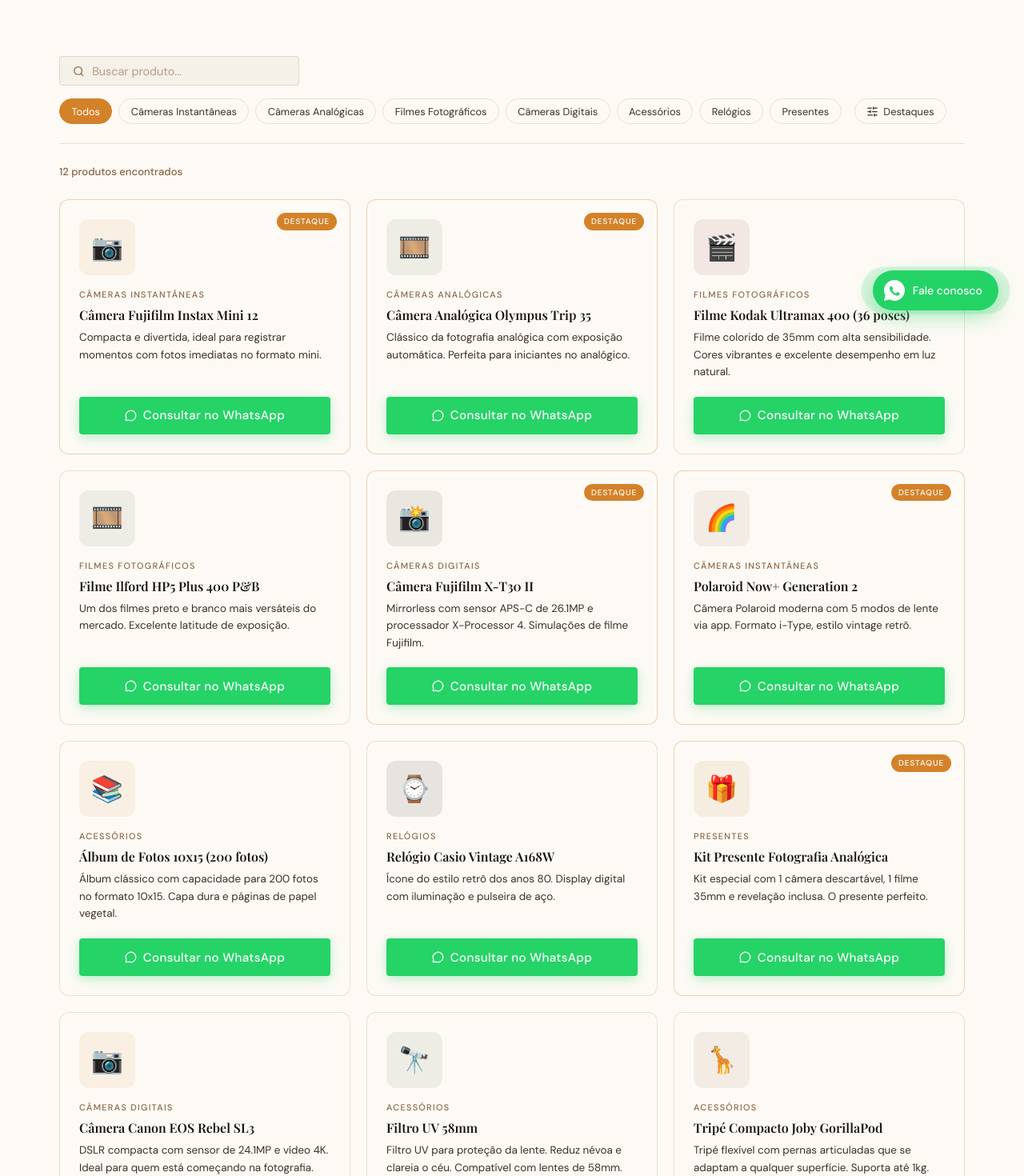
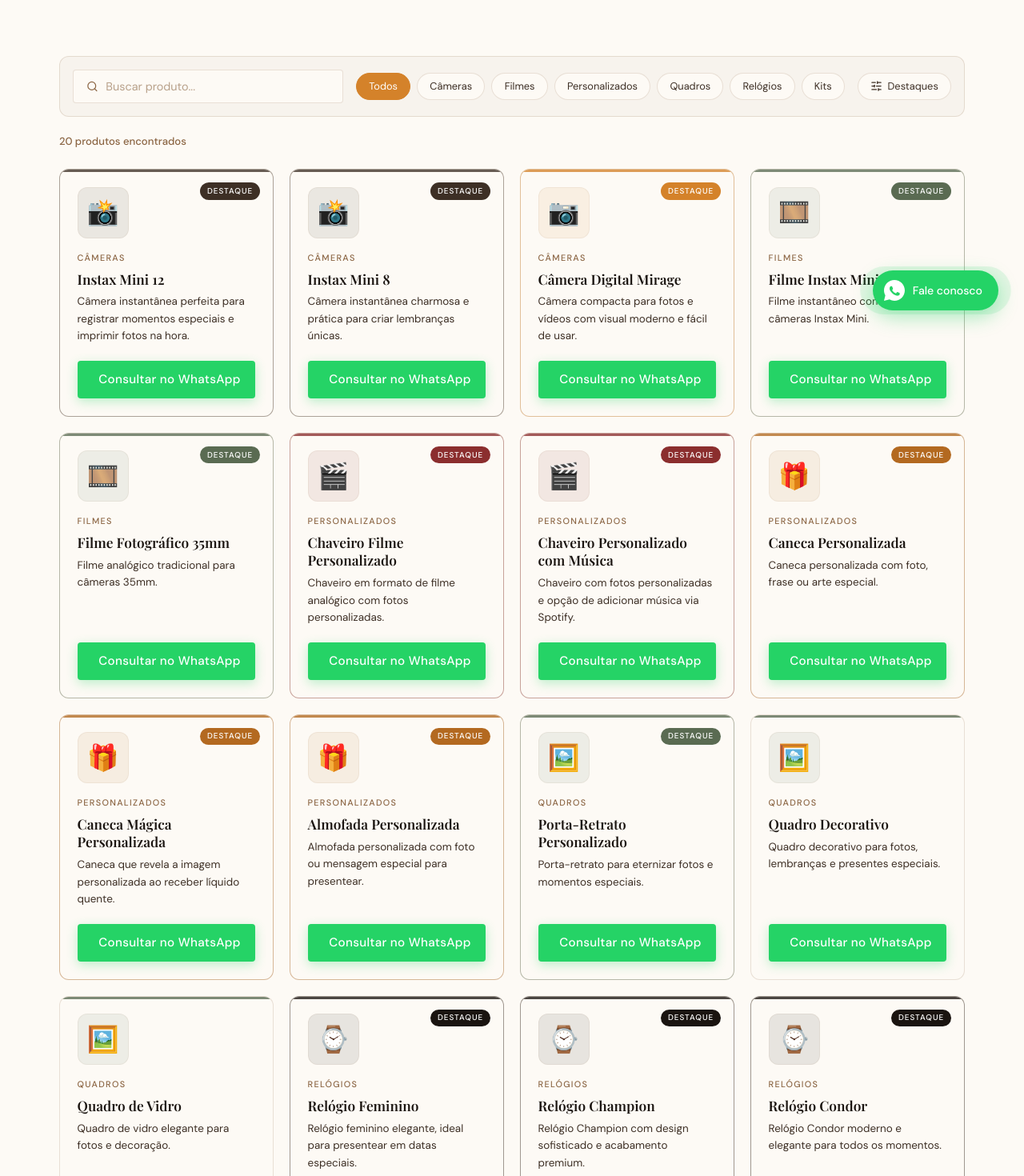
Before and after one commit to erickramossantoser/foto-ferrara-site, a React (Vite) app: page /produtos in a window 1280 px wide. Shown: the part 380-1850 px from the top of the page at 80% size. Built offline with nearby package versions, Linux system fonts and the light colour scheme; a web font is replaced by a local one.

Commit message:
chore: preparando site Foto Ferrara para aprovacao

```diff
--- a/index.html
+++ b/index.html
@@ -8,7 +8,7 @@
     <meta name="description" content="Foto Ferrara - Especialistas em revelação de fotos, filmes analógicos, câmeras e presentes fotográficos no centro de São Paulo desde 2000." />
     <meta name="keywords" content="revelação de fotos, filmes analógicos, câmeras, polaroid, fotografia, São Paulo" />
     <meta property="og:title" content="Foto Ferrara | Revelação de Fotos em São Paulo" />
-    <meta property="og:description" content="Mais de 35 anos revelando memórias no coração de São Paulo." />
+    <meta property="og:description" content="Mais de 26 anos revelando memórias no coração de São Paulo." />
     <meta property="og:type" content="website" />
     <link rel="preconnect" href="https://fonts.googleapis.com" />
     <link rel="preconnect" href="https://fonts.gstatic.com" crossorigin />
--- a/src/components/Footer.jsx
+++ b/src/components/Footer.jsx
@@ -21,7 +21,7 @@
               </div>
             </div>
             <p className="footer__tagline">
-              Revelamos memórias há mais de três décadas no coração de São Paulo.
+              Revelamos memórias há mais de 26 anos no coração de São Paulo.
             </p>
           </div>
 
--- a/src/components/Header.jsx
+++ b/src/components/Header.jsx
@@ -1,5 +1,5 @@
 import { useState, useEffect } from 'react';
-import { Link, NavLink, useLocation } from 'react-router-dom';
+import { Link, NavLink } from 'react-router-dom';
 import { Menu, X } from 'lucide-react';
 import { openWhatsApp } from '../hooks/useWhatsApp';
 import logo from '../assets/img foto ferrara.png';
@@ -16,14 +16,10 @@
 export default function Header() {
   const [open, setOpen]         = useState(false);
   const [scrolled, setScrolled] = useState(false);
-  const location                = useLocation();
-
-  useEffect(() => {
-    setOpen(false);
-  }, [location]);
 
   useEffect(() => {
     const onScroll = () => setScrolled(window.scrollY > 48);
+    onScroll();
     window.addEventListener('scroll', onScroll, { passive: true });
     return () => window.removeEventListener('scroll', onScroll);
   }, []);
@@ -84,6 +80,7 @@
               key={to}
               to={to}
               end={to === '/'}
+              onClick={() => setOpen(false)}
               className={({ isActive }) =>
                 `header__drawer-link${isActive ? ' header__drawer-link--active' : ''}`
               }
--- a/src/data/produtos.json
+++ b/src/data/produtos.json
@@ -1,98 +1,162 @@
 [
   {
     "id": 1,
-    "nome": "Câmera Fujifilm Instax Mini 12",
-    "categoria": "Câmeras Instantâneas",
-    "descricao": "Compacta e divertida, ideal para registrar momentos com fotos imediatas no formato mini.",
+    "nome": "Instax Mini 12",
+    "categoria": "Câmeras",
+    "descricao": "Câmera instantânea perfeita para registrar momentos especiais e imprimir fotos na hora.",
+    "emoji": "📸",
+    "destaque": true
+  },
+  {
+    "id": 2,
+    "nome": "Instax Mini 8",
+    "categoria": "Câmeras",
+    "descricao": "Câmera instantânea charmosa e prática para criar lembranças únicas.",
+    "emoji": "📸",
+    "destaque": true
+  },
+  {
+    "id": 3,
+    "nome": "Câmera Digital Mirage",
+    "categoria": "Câmeras",
+    "descricao": "Câmera compacta para fotos e vídeos com visual moderno e fácil de usar.",
     "emoji": "📷",
     "destaque": true
   },
   {
-    "id": 2,
-    "nome": "Câmera Analógica Olympus Trip 35",
-    "categoria": "Câmeras Analógicas",
-    "descricao": "Clássico da fotografia analógica com exposição automática. Perfeita para iniciantes no analógico.",
+    "id": 4,
+    "nome": "Filme Instax Mini",
+    "categoria": "Filmes",
+    "descricao": "Filme instantâneo compatível com câmeras Instax Mini.",
     "emoji": "🎞️",
     "destaque": true
   },
   {
-    "id": 3,
-    "nome": "Filme Kodak Ultramax 400 (36 poses)",
-    "categoria": "Filmes Fotográficos",
-    "descricao": "Filme colorido de 35mm com alta sensibilidade. Cores vibrantes e excelente desempenho em luz natural.",
-    "emoji": "🎬",
-    "destaque": false
-  },
-  {
-    "id": 4,
-    "nome": "Filme Ilford HP5 Plus 400 P&B",
-    "categoria": "Filmes Fotográficos",
-    "descricao": "Um dos filmes preto e branco mais versáteis do mercado. Excelente latitude de exposição.",
+    "id": 5,
+    "nome": "Filme Fotográfico 35mm",
+    "categoria": "Filmes",
+    "descricao": "Filme analógico tradicional para câmeras 35mm.",
     "emoji": "🎞️",
-    "destaque": false
-  },
-  {
-    "id": 5,
-    "nome": "Câmera Fujifilm X-T30 II",
-    "categoria": "Câmeras Digitais",
-    "descricao": "Mirrorless com sensor APS-C de 26.1MP e processador X-Processor 4. Simulações de filme Fujifilm.",
-    "emoji": "📸",
     "destaque": true
   },
   {
     "id": 6,
-    "nome": "Polaroid Now+ Generation 2",
-    "categoria": "Câmeras Instantâneas",
-    "descricao": "Câmera Polaroid moderna com 5 modos de lente via app. Formato i-Type, estilo vintage retrô.",
-    "emoji": "🌈",
+    "nome": "Chaveiro Filme Personalizado",
+    "categoria": "Personalizados",
+    "descricao": "Chaveiro em formato de filme analógico com fotos personalizadas.",
+    "emoji": "🎬",
     "destaque": true
   },
   {
     "id": 7,
-    "nome": "Álbum de Fotos 10x15 (200 fotos)",
-    "categoria": "Acessórios",
-    "descricao": "Álbum clássico com capacidade para 200 fotos no formato 10x15. Capa dura e páginas de papel vegetal.",
-    "emoji": "📚",
-    "destaque": false
+    "nome": "Chaveiro Personalizado com Música",
+    "categoria": "Personalizados",
+    "descricao": "Chaveiro com fotos personalizadas e opção de adicionar música via Spotify.",
+    "emoji": "🎬",
+    "destaque": true
   },
   {
     "id": 8,
-    "nome": "Relógio Casio Vintage A168W",
-    "categoria": "Relógios",
-    "descricao": "Ícone do estilo retrô dos anos 80. Display digital com iluminação e pulseira de aço.",
-    "emoji": "⌚",
-    "destaque": false
+    "nome": "Caneca Personalizada",
+    "categoria": "Personalizados",
+    "descricao": "Caneca personalizada com foto, frase ou arte especial.",
+    "emoji": "🎁",
+    "destaque": true
   },
   {
     "id": 9,
-    "nome": "Kit Presente Fotografia Analógica",
-    "categoria": "Presentes",
-    "descricao": "Kit especial com 1 câmera descartável, 1 filme 35mm e revelação inclusa. O presente perfeito.",
+    "nome": "Caneca Mágica Personalizada",
+    "categoria": "Personalizados",
+    "descricao": "Caneca que revela a imagem personalizada ao receber líquido quente.",
     "emoji": "🎁",
     "destaque": true
   },
   {
     "id": 10,
-    "nome": "Câmera Canon EOS Rebel SL3",
-    "categoria": "Câmeras Digitais",
-    "descricao": "DSLR compacta com sensor de 24.1MP e vídeo 4K. Ideal para quem está começando na fotografia.",
-    "emoji": "📷",
+    "nome": "Almofada Personalizada",
+    "categoria": "Personalizados",
+    "descricao": "Almofada personalizada com foto ou mensagem especial para presentear.",
+    "emoji": "🎁",
+    "destaque": true
+  },
+  {
+    "id": 11,
+    "nome": "Porta-Retrato Personalizado",
+    "categoria": "Quadros",
+    "descricao": "Porta-retrato para eternizar fotos e momentos especiais.",
+    "emoji": "🖼️",
+    "destaque": true
+  },
+  {
+    "id": 12,
+    "nome": "Quadro Decorativo",
+    "categoria": "Quadros",
+    "descricao": "Quadro decorativo para fotos, lembranças e presentes especiais.",
+    "emoji": "🖼️",
     "destaque": false
   },
   {
-    "id": 11,
-    "nome": "Filtro UV 58mm",
-    "categoria": "Acessórios",
-    "descricao": "Filtro UV para proteção da lente. Reduz névoa e clareia o céu. Compatível com lentes de 58mm.",
-    "emoji": "🔭",
+    "id": 13,
+    "nome": "Quadro de Vidro",
+    "categoria": "Quadros",
+    "descricao": "Quadro de vidro elegante para fotos e decoração.",
+    "emoji": "🖼️",
     "destaque": false
   },
   {
-    "id": 12,
-    "nome": "Tripé Compacto Joby GorillaPod",
-    "categoria": "Acessórios",
-    "descricao": "Tripé flexível com pernas articuladas que se adaptam a qualquer superfície. Suporta até 1kg.",
-    "emoji": "🦒",
-    "destaque": false
+    "id": 14,
+    "nome": "Relógio Feminino",
+    "categoria": "Relógios",
+    "descricao": "Relógio feminino elegante, ideal para presentear em datas especiais.",
+    "emoji": "⌚",
+    "destaque": true
+  },
+  {
+    "id": 15,
+    "nome": "Relógio Champion",
+    "categoria": "Relógios",
+    "descricao": "Relógio Champion com design sofisticado e acabamento premium.",
+    "emoji": "⌚",
+    "destaque": true
+  },
+  {
+    "id": 16,
+    "nome": "Relógio Condor",
+    "categoria": "Relógios",
+    "descricao": "Relógio Condor moderno e elegante para todos os momentos.",
+    "emoji": "⌚",
+    "destaque": true
+  },
+  {
+    "id": 17,
+    "nome": "Kit Relógio Feminino",
+    "categoria": "Relógios",
+    "descricao": "Kit presente com relógio e acessórios, ideal para surpreender.",
+    "emoji": "⌚",
+    "destaque": true
+  },
+  {
+    "id": 18,
+    "nome": "Smartwatch Mormaii Life",
+    "categoria": "Relógios",
+    "descricao": "Smartwatch moderno com design esportivo e funções inteligentes.",
+    "emoji": "⌚",
+    "destaque": true
+  },
+  {
+    "id": 19,
+    "nome": "Kit Dia dos Namorados",
+    "categoria": "Kits",
+    "descricao": "Kit especial com produtos personalizados para presentear quem você ama.",
+    "emoji": "🎁",
+    "destaque": true
+  },
+  {
+    "id": 20,
+    "nome": "Cesta de Presente Personalizada",
+    "categoria": "Kits",
+    "descricao": "Cesta personalizada com opções de câmera, filme, quadro, almofada e outros presentes.",
+    "emoji": "🎁",
+    "destaque": true
   }
 ]
--- a/src/pages/Contato.jsx
+++ b/src/pages/Contato.jsx
@@ -1,4 +1,4 @@
-import { MapPin, Phone, Clock, MessageCircle, Mail } from 'lucide-react';
+import { Camera, MapPin, Phone, Clock, MessageCircle } from 'lucide-react';
 import { openWhatsApp } from '../hooks/useWhatsApp';
 import './Contato.css';
 
@@ -21,7 +21,7 @@
     linhas: ['Segunda a Sexta: 9h às 18h', 'Sábado: 9h às 14h', 'Domingo: Fechado'],
   },
   {
-    icon: <span>📸</span>,
+    icon: <Camera size={22} strokeWidth={1.5} />,
     titulo: 'Redes Sociais',
     linhas: ['@fotoferrara', 'Siga-nos no Instagram'],
   },
--- a/src/pages/Produtos.css
+++ b/src/pages/Produtos.css
@@ -4,23 +4,30 @@
   gap: 1rem;
   align-items: center;
   flex-wrap: wrap;
-  margin-bottom: 1.5rem;
-  padding-bottom: 1.5rem;
-  border-bottom: 1px solid var(--border);
+  margin-bottom: 1.25rem;
+  padding: 1rem;
+  border: 1px solid var(--border);
+  border-radius: var(--radius-lg);
+  background: rgba(245,240,232,.65);
 }
 
 .produtos__busca {
   display: flex;
   align-items: center;
   gap: .6rem;
-  background: var(--cream);
+  background: var(--warm-white);
   border: 1px solid var(--border);
   border-radius: var(--radius);
-  padding: .55rem 1rem;
+  padding: .7rem 1rem;
   flex: 1;
-  min-width: 180px;
-  max-width: 300px;
+  min-width: 220px;
+  max-width: 340px;
   color: var(--sepia);
+  transition: var(--transition);
+}
+.produtos__busca:focus-within {
+  border-color: var(--amber);
+  box-shadow: 0 0 0 3px rgba(212,130,42,.12);
 }
 .produtos__busca input {
   border: none;
@@ -41,16 +48,19 @@
 .cat-btn {
   font-size: .8rem;
   font-family: var(--font-body);
-  padding: .4rem .9rem;
+  padding: .48rem .95rem;
   border-radius: 100px;
   border: 1.5px solid var(--border);
   color: var(--ink-light);
-  background: none;
+  background: var(--warm-white);
   cursor: pointer;
   transition: var(--transition);
   white-space: nowrap;
 }
-.cat-btn:hover { border-color: var(--sepia); }
+.cat-btn:hover {
+  border-color: var(--sepia);
+  transform: translateY(-1px);
+}
 .cat-btn--active {
   background: var(--amber);
   border-color: var(--amber);
@@ -63,11 +73,11 @@
   gap: .4rem;
   font-size: .8rem;
   font-family: var(--font-body);
-  padding: .4rem .9rem;
+  padding: .48rem .95rem;
   border-radius: 100px;
   border: 1.5px solid var(--border);
   color: var(--ink-light);
-  background: none;
+  background: var(--warm-white);
   cursor: pointer;
   transition: var(--transition);
   flex-shrink: 0;
@@ -89,7 +99,7 @@
 /* Grid */
 .produtos__grid {
   display: grid;
-  grid-template-columns: repeat(3, 1fr);
+  grid-template-columns: repeat(4, 1fr);
   gap: 1.25rem;
 }
 
@@ -97,13 +107,22 @@
   background: var(--warm-white);
   border: 1px solid var(--border);
   border-radius: var(--radius-lg);
-  padding: 1.5rem;
+  padding: 1.35rem;
   display: flex;
   flex-direction: column;
   gap: 1rem;
   position: relative;
   transition: var(--transition);
   overflow: hidden;
+  min-height: 100%;
+}
+.produto-card::before {
+  content: '';
+  position: absolute;
+  left: 0; right: 0; top: 0;
+  height: 3px;
+  background: var(--produto-cor, var(--sepia));
+  opacity: .78;
 }
 .produto-card:hover {
   box-shadow: var(--shadow-md);
@@ -111,7 +130,7 @@
   border-color: var(--sepia-light);
 }
 .produto-card--destaque {
-  border-color: rgba(212,130,42,.35);
+  border-color: color-mix(in srgb, var(--produto-cor, var(--amber)) 35%, var(--border));
 }
 .produto-card__badge {
   position: absolute;
@@ -119,7 +138,7 @@
   font-size: .62rem;
   letter-spacing: .1em;
   text-transform: uppercase;
-  background: var(--amber);
+  background: var(--produto-cor, var(--amber));
   color: #fff;
   padding: .18rem .55rem;
   border-radius: 100px;
@@ -127,11 +146,12 @@
 }
 
 .produto-card__emoji {
-  width: 70px; height: 70px;
+  width: 64px; height: 64px;
   border-radius: var(--radius-lg);
   display: grid;
   place-items: center;
   font-size: 2rem;
+  box-shadow: inset 0 0 0 1px rgba(139,101,67,.08);
 }
 
 .produto-card__info { flex: 1; display: flex; flex-direction: column; gap: .4rem; }
@@ -144,7 +164,7 @@
 }
 .produto-card__nome {
   font-family: var(--font-display);
-  font-size: 1rem;
+  font-size: 1.08rem;
   color: var(--ink);
   line-height: 1.3;
 }
@@ -159,6 +179,7 @@
   padding: .65rem 1rem;
   justify-content: center;
   margin-top: .25rem;
+  width: 100%;
 }
 
 /* Empty */
@@ -179,4 +200,5 @@
 @media (max-width: 560px) {
   .produtos__grid { grid-template-columns: 1fr; }
   .produtos__busca { max-width: none; }
+  .produtos__filtros { padding: .85rem; }
 }
--- a/src/pages/Produtos.jsx
+++ b/src/pages/Produtos.jsx
@@ -9,7 +9,7 @@
 const emojiColors = {
   '📷': '#D4822A', '🎞️': '#5A6B52', '🎬': '#8B2E2E',
   '📸': '#3D2F25', '🌈': '#8B6543', '📚': '#D4822A',
-  '⌚': '#1A1410', '🎁': '#B36920', '🔭': '#5A6B52', '🦒': '#8B6543',
+  '⌚': '#1A1410', '🎁': '#B36920', '🖼️': '#5A6B52', '🔭': '#5A6B52',
 };
 
 export default function Produtos() {
@@ -17,10 +17,14 @@
   const [busca, setBusca]     = useState('');
   const [soDestaque, setSoDestaque] = useState(false);
 
+  const termoBusca = busca.trim().toLowerCase();
+
   const filtrados = produtos.filter(p => {
     const matchCat = cat === 'Todos' || p.categoria === cat;
-    const matchBusca = p.nome.toLowerCase().includes(busca.toLowerCase()) ||
-                       p.categoria.toLowerCase().includes(busca.toLowerCase());
+    const matchBusca = !termoBusca ||
+                       p.nome.toLowerCase().includes(termoBusca) ||
+                       p.categoria.toLowerCase().includes(termoBusca) ||
+                       p.descricao.toLowerCase().includes(termoBusca);
     const matchDest = !soDestaque || p.destaque;
     return matchCat && matchBusca && matchDest;
   });
@@ -55,9 +59,11 @@
             <div className="produtos__cats">
               {categorias.map(c => (
                 <button
+                  type="button"
                   key={c}
                   className={`cat-btn${cat === c ? ' cat-btn--active' : ''}`}
                   onClick={() => setCat(c)}
+                  aria-pressed={cat === c}
                 >
                   {c}
                 </button>
@@ -66,8 +72,10 @@
 
             {/* Destaque toggle */}
             <button
+              type="button"
               className={`destaque-toggle${soDestaque ? ' destaque-toggle--active' : ''}`}
               onClick={() => setSoDestaque(v => !v)}
+              aria-pressed={soDestaque}
             >
               <SlidersHorizontal size={15} />
               Destaques
@@ -84,6 +92,7 @@
               <span>🔍</span>
               <p>Nenhum produto encontrado. Tente outra busca ou consulte pelo WhatsApp.</p>
               <button
+                type="button"
                 className="btn btn-whatsapp"
                 onClick={() => openWhatsAppProduct('produto não encontrado na busca')}
               >
@@ -94,7 +103,11 @@
           ) : (
             <div className="produtos__grid">
               {filtrados.map(p => (
-                <div key={p.id} className={`produto-card${p.destaque ? ' produto-card--destaque' : ''}`}>
+                <div
+                  key={p.id}
+                  className={`produto-card${p.destaque ? ' produto-card--destaque' : ''}`}
+                  style={{ '--produto-cor': emojiColors[p.emoji] || '#8B6543' }}
+                >
                   {p.destaque && <span className="produto-card__badge">Destaque</span>}
 
                   <div
@@ -111,6 +124,7 @@
                   </div>
 
                   <button
+                    type="button"
                     className="btn btn-whatsapp produto-card__btn"
                     onClick={() => openWhatsAppProduct(p.nome)}
                   >
@@ -134,6 +148,7 @@
             Fale com a gente! Temos muito mais no estoque e podemos ajudá-lo a encontrar o produto ideal.
           </p>
           <button
+            type="button"
             className="btn btn-whatsapp"
             onClick={() => openWhatsAppProduct('produto específico')}
             style={{ margin: '0 auto' }}
--- a/src/pages/Sobre.jsx
+++ b/src/pages/Sobre.jsx
@@ -10,9 +10,9 @@
 
 const linha_do_tempo = [
   { ano: '2000', evento: 'Fundação da Foto Ferrara pelo Sr. Renato Ferrara, na Rua Dom José de Barros.' },
-  { ano: '1995', evento: 'Expansão do espaço físico e início da venda de câmeras fotográficas.' },
-  { ano: '2005', evento: 'Adaptação à era digital: revelação digital, scanners e impressão de qualidade.' },
-  { ano: '2015', evento: 'Retorno ao analógico: revelação de filmes volta a crescer entre jovens.' },
+  { ano: '2005', evento: 'Expansão do espaço físico e início da venda de câmeras fotográficas.' },
+  { ano: '2010', evento: 'Adaptação à era digital: revelação digital, scanners e impressão de qualidade.' },
+  { ano: '2018', evento: 'Retorno ao analógico: revelação de filmes volta a crescer entre jovens.' },
   { ano: 'Hoje', evento: 'Referência em revelação analógica e digital no centro de São Paulo.' },
 ];
 
@@ -36,7 +36,7 @@
           <div className="sobre__historia-text">
             <div className="ornament"><div className="ornament-dot" /></div>
             <p className="section-label">Nossa história</p>
-            <h2 className="section-title">Mais de 24 anos<br />revelando memórias</h2>
+            <h2 className="section-title">Mais de 26 anos<br />revelando memórias</h2>
             <p className="section-body" style={{ marginBottom: '1.25rem' }}>
               A Foto Ferrara nasceu em 2000, quando o Sr. Renato Ferrara abriu as portas
               de uma pequena loja no coração de São Paulo, movido por sua paixão pela fotografia.
@@ -52,7 +52,7 @@
 
             <div className="sobre__badges">
               <div className="sobre__badge">
-                <strong>+35</strong>
+                <strong>+26</strong>
                 <span>anos de história</span>
               </div>
               <div className="sobre__badge">
```
Also changed, not shown: public/favicon.svg (added), 1 other file (tests, documents, lock files or other folders).
